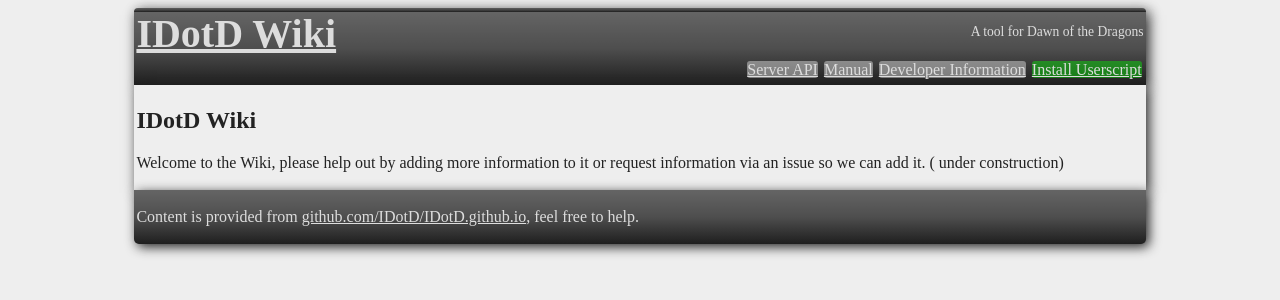
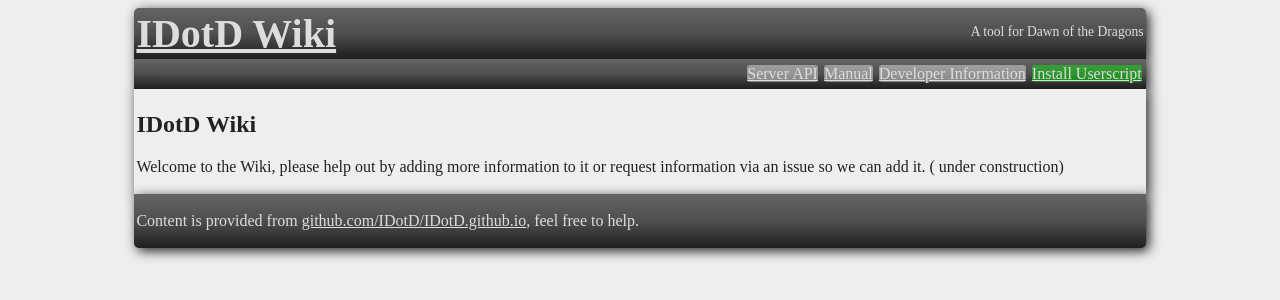
Before and after one commit to IDotD/IDotD.github.io, a Jekyll site: the page built from index.md, in a window 1280 px wide. Shown: the top 300 px of the page. Built offline with Jekyll 4.4.1, drawn with Linux system fonts in a browser that asks for light colours.

Commit message:
Update layout.css

```diff
--- a/css/layout.css
+++ b/css/layout.css
@@ -5,6 +5,8 @@ body > div {
   margin: 0 auto;
   box-sizing: border-box;
   padding: 2px;
+  overflow:hidden;
+  height:auto;
 }
 nav > ul > li {
   display: block;
```
